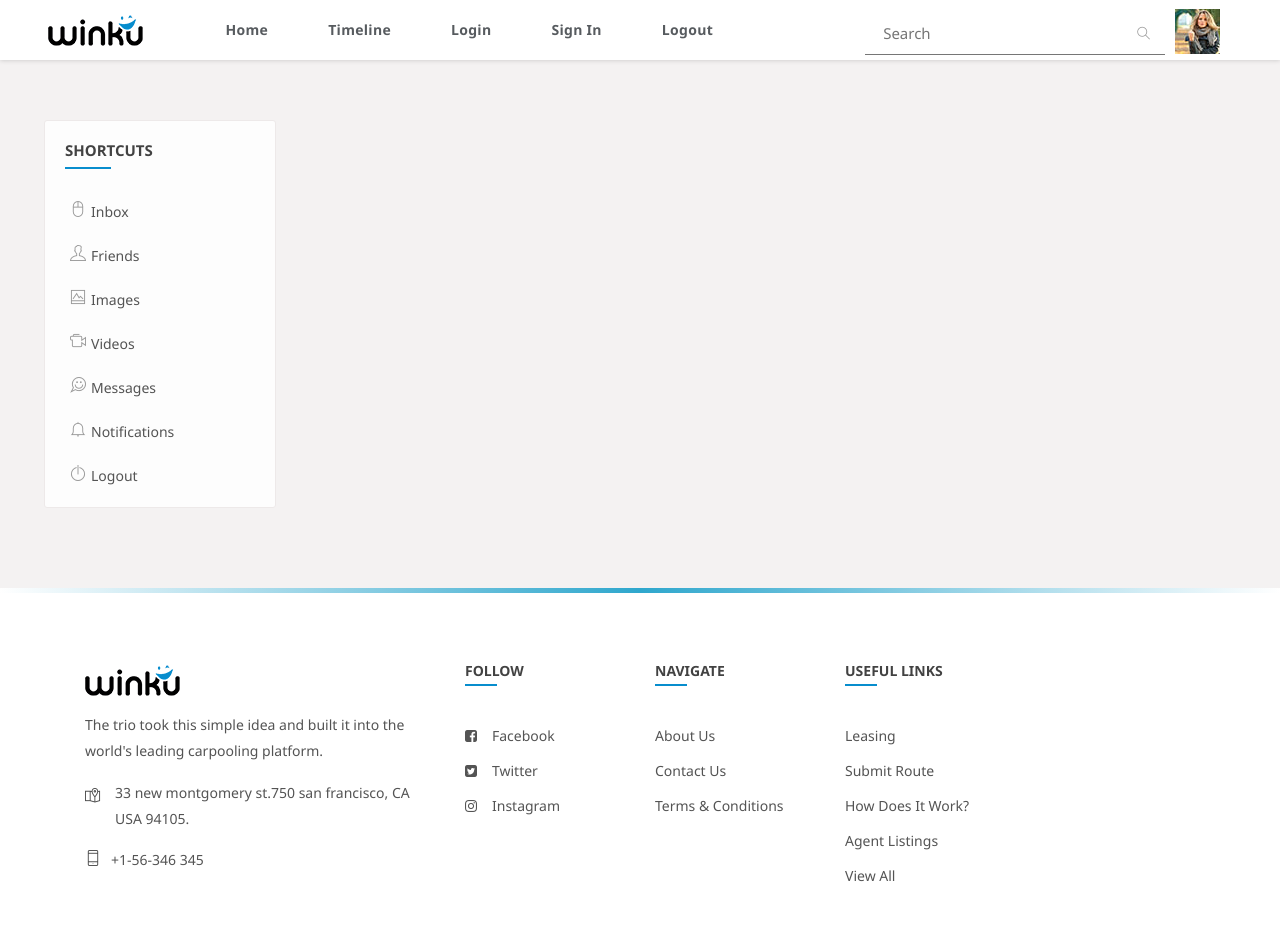
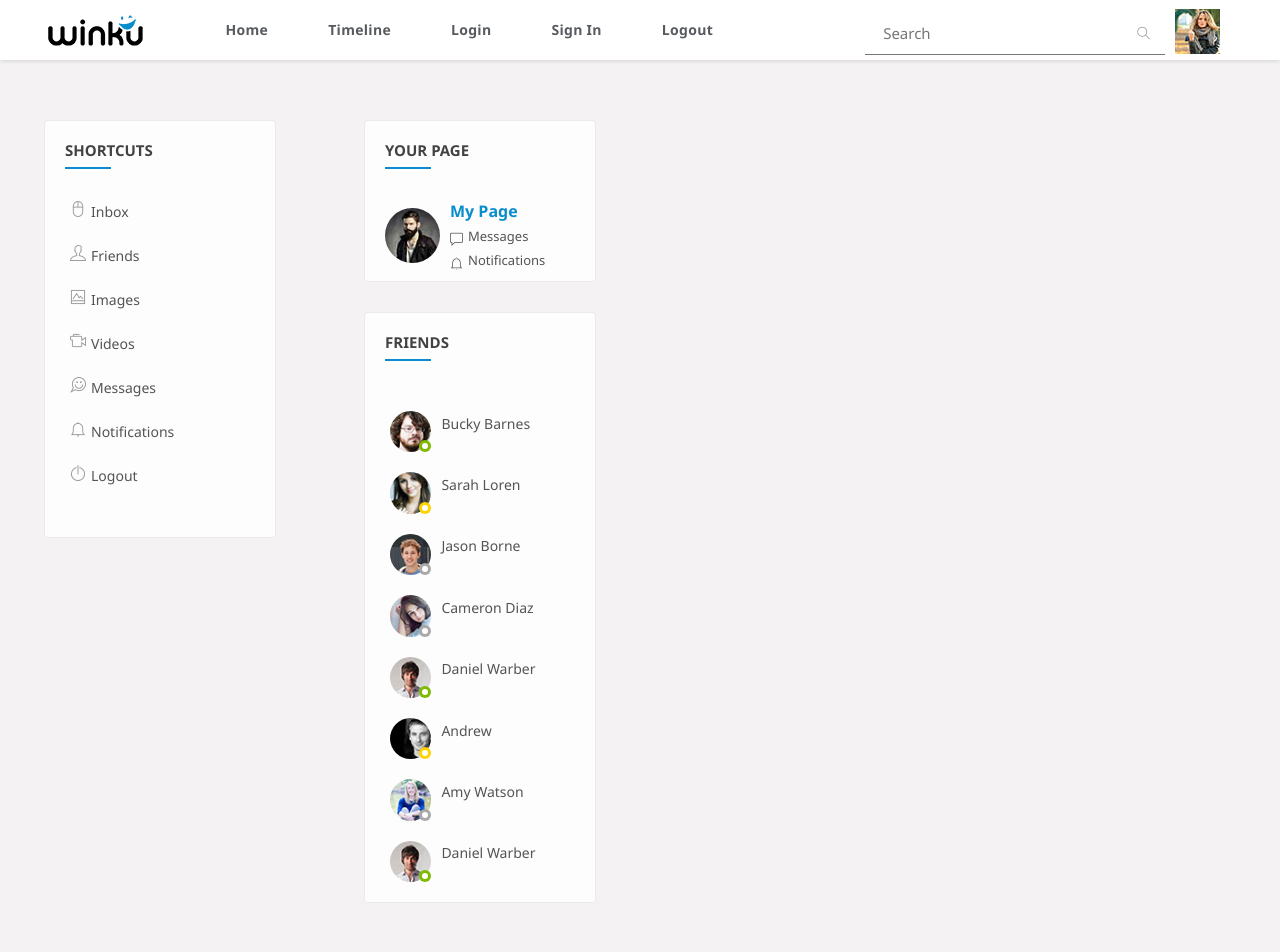
Before and after one commit to Martin322s/social-network, a React (Create React App) app: page / in a window 1280 px wide. Shown: the top 952 px of the page. Built offline with nearby package versions, Linux system fonts and the light colour scheme; a web font is replaced by a local one.

Commit message:
add friends sidebar

```diff
--- a/src/App.js
+++ b/src/App.js
@@ -1,4 +1,5 @@
 import { Footer } from "./components/Footer/Footer";
+import { Friends } from "./components/Friends Sidebar/Friends";
 import { Header } from "./components/Header/Header";
 import { Shortcuts } from "./components/Shortcuts/Shortcuts";
 
@@ -14,6 +15,7 @@ function App() {
                                 <div class="col-lg-3">
                                     <Shortcuts />
                                 </div>
+                                <Friends />
                             </div>
                         </div>
                     </div>
--- /dev/null
+++ b/src/components/Friends Sidebar/Friends.js
@@ -0,0 +1,180 @@
+export function Friends() {
+    return (
+        <>
+            <div className="col-lg-3">
+                <aside className="sidebar static">
+                    <div className="widget">
+                        <h4 className="widget-title">Your page</h4>
+                        <div className="your-page">
+                            <figure>
+                                <a href="/">
+                                    <img src="images/resources/friend-avatar9.jpg" alt="" />
+                                </a>
+                            </figure>
+                            <div className="page-meta">
+                                <a href="/" className="underline">
+                                    My page
+                                </a>
+                                <span>
+                                    <i className="ti-comment" />
+                                    <a href="insight.html">
+                                        Messages
+                                    </a>
+                                </span>
+                                <span>
+                                    <i className="ti-bell" />
+                                    <a href="insight.html">
+                                        Notifications
+                                    </a>
+                                </span>
+                            </div>
+                        </div>
+                    </div>
+                    <div className="widget friend-list stick-widget">
+                        <h4 className="widget-title">Friends</h4>
+                        <div id="searchDir" />
+                        <ul id="people-list" className="friendz-list">
+                            <li>
+                                <figure>
+                                    <img src="images/resources/friend-avatar.jpg" alt="" />
+                                    <span className="status f-online" />
+                                </figure>
+                                <div className="friendz-meta">
+                                    <a href="time-line.html">bucky barnes</a>
+                                    <i>
+                                        <a
+                                            href="https://wpkixx.com/cdn-cgi/l/email-protection"
+                                            className="__cf_email__"
+                                            data-cfemail="a0d7c9ced4c5d2d3cfccc4c5d2e0c7cdc1c9cc8ec3cfcd"
+                                        >
+                                        </a>
+                                    </i>
+                                </div>
+                            </li>
+                            <li>
+                                <figure>
+                                    <img src="images/resources/friend-avatar2.jpg" alt="" />
+                                    <span className="status f-away" />
+                                </figure>
+                                <div className="friendz-meta">
+                                    <a href="time-line.html">Sarah Loren</a>
+                                    <i>
+                                        <a
+                                            href="https://wpkixx.com/cdn-cgi/l/email-protection"
+                                            className="__cf_email__"
+                                            data-cfemail="b4d6d5c6dad1c7f4d3d9d5ddd89ad7dbd9"
+                                        >
+                                        </a>
+                                    </i>
+                                </div>
+                            </li>
+                            <li>
+                                <figure>
+                                    <img src="images/resources/friend-avatar3.jpg" alt="" />
+                                    <span className="status f-off" />
+                                </figure>
+                                <div className="friendz-meta">
+                                    <a href="time-line.html">jason borne</a>
+                                    <i>
+                                        <a
+                                            href="https://wpkixx.com/cdn-cgi/l/email-protection"
+                                            className="__cf_email__"
+                                            data-cfemail="1d777c6e72737f5d7a707c7471337e7270"
+                                        >
+                                        </a>
+                                    </i>
+                                </div>
+                            </li>
+                            <li>
+                                <figure>
+                                    <img src="images/resources/friend-avatar4.jpg" alt="" />
+                                    <span className="status f-off" />
+                                </figure>
+                                <div className="friendz-meta">
+                                    <a href="time-line.html">Cameron diaz</a>
+                                    <i>
+                                        <a
+                                            href="https://wpkixx.com/cdn-cgi/l/email-protection"
+                                            className="__cf_email__"
+                                            data-cfemail="bed4dfcdd1d0dcfed9d3dfd7d290ddd1d3"
+                                        >
+                                        </a>
+                                    </i>
+                                </div>
+                            </li>
+                            <li>
+                                <figure>
+                                    <img src="images/resources/friend-avatar5.jpg" alt="" />
+                                    <span className="status f-online" />
+                                </figure>
+                                <div className="friendz-meta">
+                                    <a href="time-line.html">daniel warber</a>
+                                    <i>
+                                        <a
+                                            href="https://wpkixx.com/cdn-cgi/l/email-protection"
+                                            className="__cf_email__"
+                                            data-cfemail="553f34263a3b37153238343c397b363a38"
+                                        >
+                                        </a>
+                                    </i>
+                                </div>
+                            </li>
+                            <li>
+                                <figure>
+                                    <img src="images/resources/friend-avatar6.jpg" alt="" />
+                                    <span className="status f-away" />
+                                </figure>
+                                <div className="friendz-meta">
+                                    <a href="time-line.html">andrew</a>
+                                    <i>
+                                        <a
+                                            href="https://wpkixx.com/cdn-cgi/l/email-protection"
+                                            className="__cf_email__"
+                                            data-cfemail="5933382a36373b193e34383035773a3634"
+                                        >
+                                        </a>
+                                    </i>
+                                </div>
+                            </li>
+                            <li>
+                                <figure>
+                                    <img src="images/resources/friend-avatar7.jpg" alt="" />
+                                    <span className="status f-off" />
+                                </figure>
+                                <div className="friendz-meta">
+                                    <a href="time-line.html">amy watson</a>
+                                    <i>
+                                        <a
+                                            href="https://wpkixx.com/cdn-cgi/l/email-protection"
+                                            className="__cf_email__"
+                                            data-cfemail="5933382a36373b193e34383035773a3634"
+                                        >
+                                        </a>
+                                    </i>
+                                </div>
+                            </li>
+                            <li>
+                                <figure>
+                                    <img src="images/resources/friend-avatar5.jpg" alt="" />
+                                    <span className="status f-online" />
+                                </figure>
+                                <div className="friendz-meta">
+                                    <a href="time-line.html">daniel warber</a>
+                                    <i>
+                                        <a
+                                            href="https://wpkixx.com/cdn-cgi/l/email-protection"
+                                            className="__cf_email__"
+                                            data-cfemail="dbb1baa8b4b5b99bbcb6bab2b7f5b8b4b6"
+                                        >
+                                        </a>
+                                    </i>
+                                </div>
+                            </li>
+                        </ul>
+                    </div>
+                </aside>
+            </div>
+        </>
+
+    );
+};
```
Also changed, not shown: public/css/style.css.
